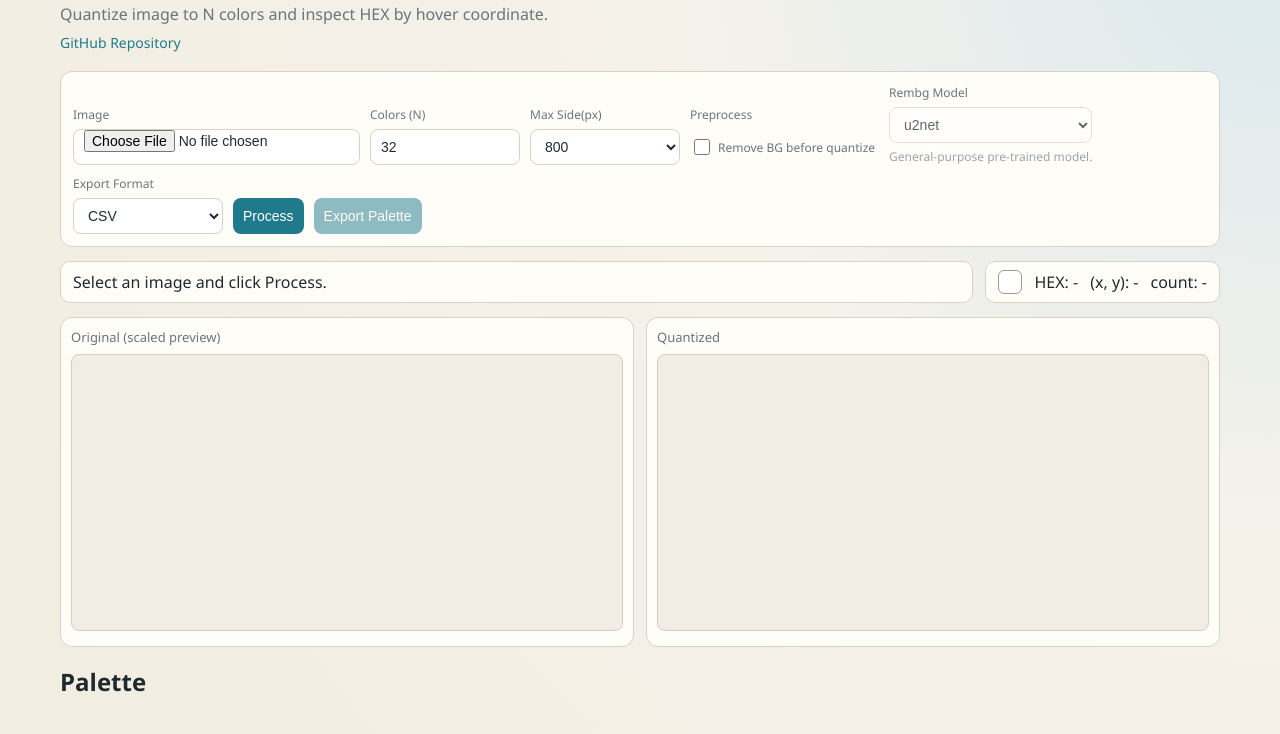
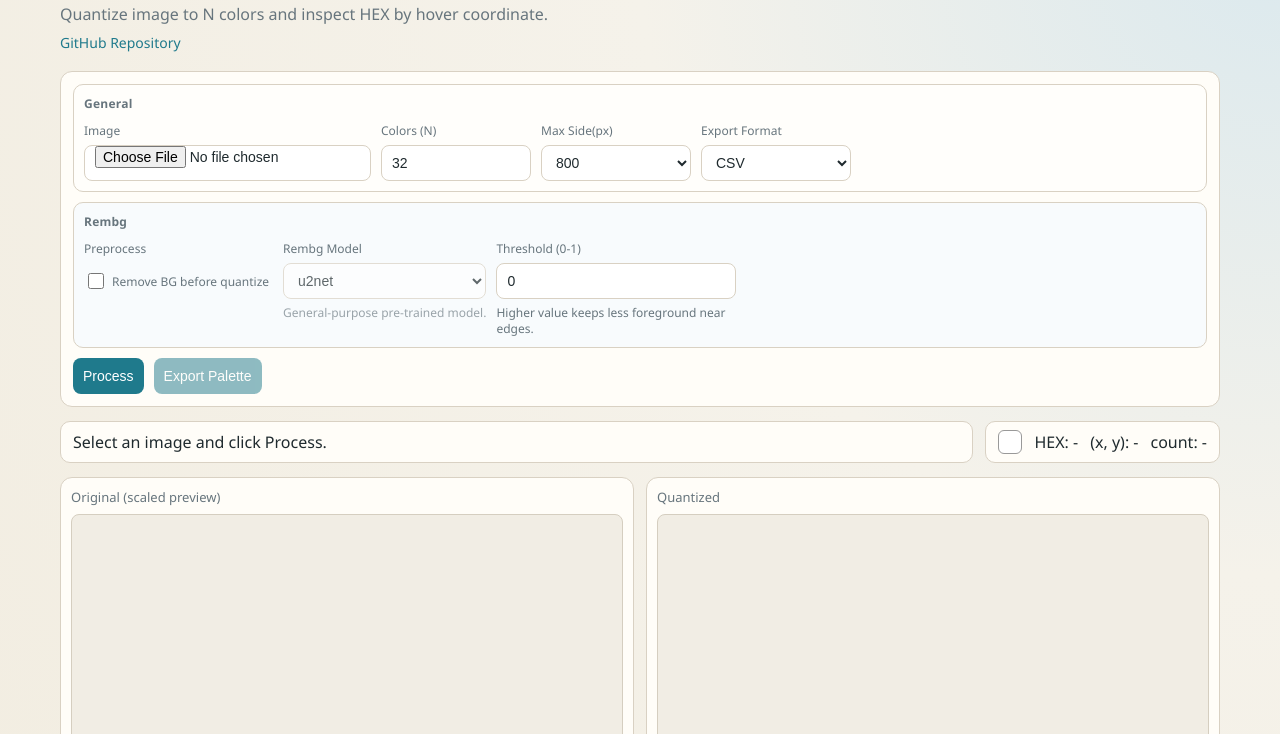
Before and after one commit to txfs19260817/image-color-inspector, a plain HTML site: page index.html in a window 1280 px wide. Shown: the part 66-800 px from the top of the page. Drawn offline with Linux system fonts and the light colour scheme.

Commit message:
Group controls and add rembg threshold with native tooltips

```diff
--- a/app.js
+++ b/app.js
@@ -7,6 +7,7 @@ const maxSideInput = document.getElementById("maxSideInput");
 const removeBgCheckbox = document.getElementById("removeBgCheckbox");
 const rembgModelSelect = document.getElementById("rembgModelSelect");
 const rembgModelDescription = document.getElementById("rembgModelDescription");
+const rembgThresholdInput = document.getElementById("rembgThresholdInput");
 const exportFormatSelect = document.getElementById("exportFormatSelect");
 const processButton = document.getElementById("processButton");
 const exportButton = document.getElementById("exportButton");
@@ -67,6 +68,13 @@ function clampInt(value, min, max) {
   return Math.max(min, Math.min(max, Math.round(value)));
 }
 
+function clampFloat(value, min, max) {
+  if (!Number.isFinite(value)) {
+    return min;
+  }
+  return Math.max(min, Math.min(max, value));
+}
+
 function rgbToHex(r, g, b) {
   return `#${r.toString(16).padStart(2, "0").toUpperCase()}${g.toString(16).padStart(2, "0").toUpperCase()}${b.toString(16).padStart(2, "0").toUpperCase()}`;
 }
@@ -84,7 +92,7 @@ function clearQuantizationResult() {
   state.sortedPalette = [];
   state.width = 0;
   state.height = 0;
-  state.pinnedHover = null;
+  clearPinnedHover();
   paletteList.innerHTML = "";
   exportButton.disabled = true;
   quantizedCtx.clearRect(0, 0, quantizedCanvas.width, quantizedCanvas.height);
@@ -562,9 +570,11 @@ async function processImage() {
   const maxSide = clampInt(Number(maxSideInput.value) || 800, 128, 2048);
   const removeBg = Boolean(removeBgCheckbox.checked);
   const selectedModel = rembgModelSelect.value || "u2net";
+  const threshold = clampFloat(Number(rembgThresholdInput.value), 0, 1);
 
   colorCountInput.value = String(k);
   maxSideInput.value = String(maxSide);
+  rembgThresholdInput.value = String(threshold);
 
   processButton.disabled = true;
   exportButton.disabled = true;
@@ -581,6 +591,7 @@ async function processImage() {
       setStatus(`Removing background with ${selectedModel}...`);
       const result = await rembg.removeBackground(bitmap, {
         model: selectedModel,
+        threshold,
         output: "cutout",
       });
       processedImageData = result.imageData;
@@ -672,6 +683,7 @@ function updateSelectedModelDescription() {
 
 function syncRembgControls() {
   rembgModelSelect.disabled = !removeBgCheckbox.checked;
+  rembgThresholdInput.disabled = !removeBgCheckbox.checked;
   updateSelectedModelDescription();
 }
 
@@ -720,15 +732,6 @@ quantizedCanvas.addEventListener("mouseleave", () => {
   clearActivePalette();
 });
 
-document.addEventListener("keydown", (event) => {
-  if (event.key !== "Escape" || !state.pinnedHover) {
-    return;
-  }
-  clearPinnedHover();
-  clearHoverInfo();
-  clearActivePalette();
-});
-
 hoverInfo.addEventListener("click", () => {
   if (!state.pinnedHover) {
     return;
@@ -742,6 +745,10 @@ processButton.addEventListener("click", processImage);
 exportButton.addEventListener("click", exportPalette);
 removeBgCheckbox.addEventListener("change", syncRembgControls);
 rembgModelSelect.addEventListener("change", updateSelectedModelDescription);
+rembgThresholdInput.addEventListener("change", () => {
+  const threshold = clampFloat(Number(rembgThresholdInput.value), 0, 1);
+  rembgThresholdInput.value = String(threshold);
+});
 
 imageInput.addEventListener("change", async () => {
   clearQuantizationResult();
--- a/index.html
+++ b/index.html
@@ -20,6 +20,9 @@
     </header>
 
     <section class="controls">
+      <div class="control-group">
+        <div class="group-title">General</div>
+
         <label class="control">
           <span>Image</span>
           <input id="imageInput" type="file" accept="image/*" />
@@ -43,6 +46,18 @@
         </label>
 
         <label class="control">
+          <span>Export Format</span>
+          <select id="exportFormatSelect">
+            <option value="csv" selected>CSV</option>
+            <option value="aco">ACO</option>
+          </select>
+        </label>
+      </div>
+
+      <div class="control-group rembg-group">
+        <div class="group-title">Rembg</div>
+
+        <label class="control">
           <span>Preprocess</span>
           <div class="checkbox-inline">
             <input id="removeBgCheckbox" type="checkbox" />
@@ -57,20 +72,21 @@
         </label>
 
         <label class="control">
-        <span>Export Format</span>
-        <select id="exportFormatSelect">
-          <option value="csv" selected>CSV</option>
-          <option value="aco">ACO</option>
-        </select>
+          <span>Threshold (0-1)</span>
+          <input id="rembgThresholdInput" type="number" min="0" max="1" step="0.01" value="0" />
+          <small class="control-hint">Higher value keeps less foreground near edges.</small>
         </label>
+      </div>
 
+      <div class="action-row">
         <button id="processButton" type="button">Process</button>
         <button id="exportButton" type="button" disabled>Export Palette</button>
+      </div>
     </section>
 
     <section class="status-row">
       <div id="statusText" class="status">Select an image and click Process.</div>
-      <div id="hoverInfo" class="hover-info">
+      <div id="hoverInfo" class="hover-info" title="Click the quantized image below to pin. Then click this area to unpin.">
         <span id="hoverSwatch" class="swatch"></span>
         <span id="hoverHex">HEX: -</span>
         <span id="hoverCoord">(x, y): -</span>
@@ -85,7 +101,7 @@
       </figure>
       <figure>
         <figcaption>Quantized</figcaption>
-        <canvas id="quantizedCanvas"></canvas>
+        <canvas id="quantizedCanvas" title="Click to pin the current hover color. Click the hover info area to unpin."></canvas>
       </figure>
     </section>
 
--- a/styles.css
+++ b/styles.css
@@ -49,13 +49,35 @@ header p {
 .controls {
   margin-top: 18px;
   display: flex;
-  flex-wrap: wrap;
+  flex-direction: column;
   gap: 10px;
-  align-items: end;
+  align-items: stretch;
   background: var(--card);
   border: 1px solid var(--line);
   border-radius: 12px;
   padding: 12px;
+}
+
+.control-group {
+  display: flex;
+  flex-wrap: wrap;
+  gap: 10px;
+  padding: 10px;
+  border: 1px solid var(--line);
+  border-radius: 10px;
+  background: #fffefb;
+}
+
+.group-title {
+  width: 100%;
+  font-size: 12px;
+  font-weight: 600;
+  color: var(--muted);
+  letter-spacing: 0.02em;
+}
+
+.rembg-group {
+  background: #f8fbfd;
 }
 
 .control {
@@ -127,6 +149,12 @@ button.secondary {
 button[disabled] {
   cursor: not-allowed;
   opacity: 0.5;
+}
+
+.action-row {
+  display: flex;
+  flex-wrap: wrap;
+  gap: 10px;
 }
 
 .status-row {
```
Lines whose indentation alone changed are shown as unchanged.
